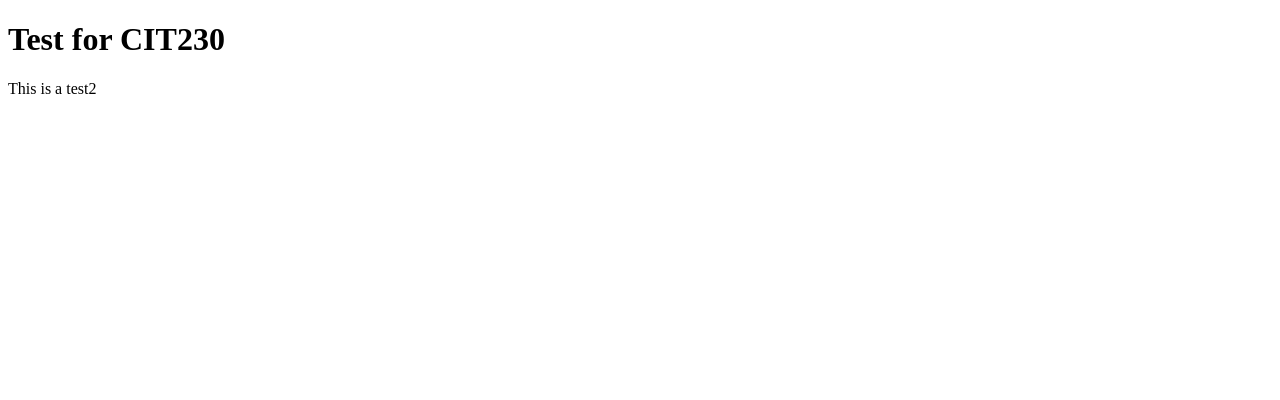
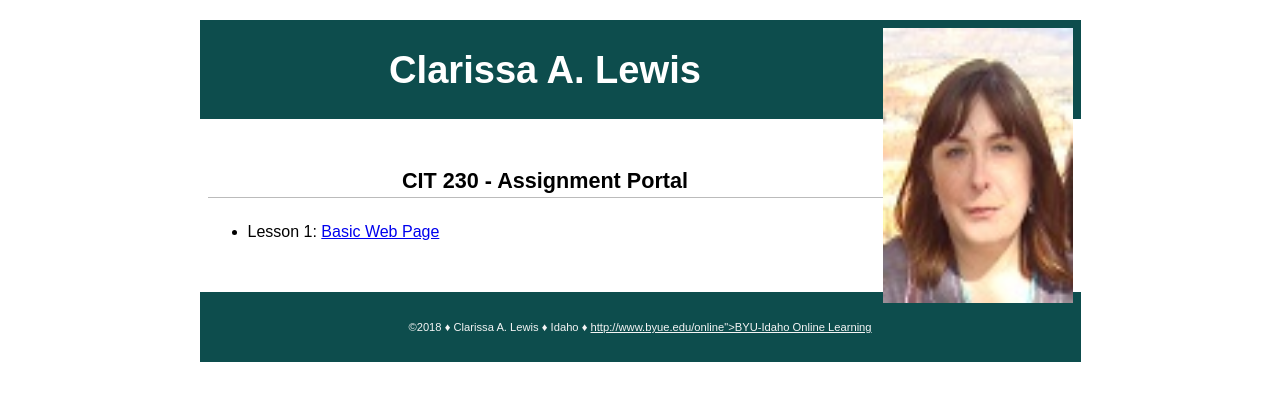
Before and after one commit to ClarissaL/ClarissaL.github.io, a plain HTML site: page index.html in a window 1280 px wide. Drawn offline with Linux system fonts and the light colour scheme.

Commit message:
Changed index.html to my assignment portal

```diff
--- a/index.html
+++ b/index.html
@@ -1,12 +1,28 @@
 <!DOCTYPE html>
-<html>
+<html lang="en-US">
 <head>
 <meta charset="utf-8">
-<title>My First Page</title>
+<meta name="viewport" content="width=device-width, initial-scale=1">
+<meta name="description" content="Assignment portal page for Clarissa Lewis in CIT 230: Web Frontend Development at BYU-Idaho">
+<link rel="stylesheet" href="styles/main.css">
+<title>CIT 230 Assigment Portal | Clarissa A. Lewis | BYU-Idaho</title>
 </head>
 
 <body>
-<h1>Test for CIT230</h1>
-    <p>This is a test2</p>
+    <header>
+        <img src="images/profile-picture.jpg" width="200" height="273" alt="Profile picture">
+        <h1>Clarissa A. Lewis</h1>
+    </header>
+    <nav>
+    <!--This will contain a main menu in the future.-->                                     </nav>
+    <main>
+        <h2>CIT 230 - Assignment Portal</h2>
+        <ul>
+            <li>Lesson 1: <a href="basicpage.html">Basic Web Page</a></li>
+        </ul>
+    </main>
+    <footer>
+        <p>&copy;2018 &diams; Clarissa A. Lewis &diams; Idaho &diams; <a href="http://www.byui.edu/online">http://www.byue.edu/online">BYU-Idaho Online Learning</a></p>
+    </footer>
 </body>
 </html>
--- /dev/null
+++ b/styles/main.css
@@ -0,0 +1,45 @@
+/* CIT 230 - Assignment Portal CSS Template */
+/* You may use #HEX or color names */
+
+/* * is a wildcard referring to all elements. */
+{ margin: 0; box-sizing: border-box;}
+
+body {
+    font-size: 16px;
+    line-height: 32px;
+    font-family:  Ubuntu, sans-serif, serif;
+    color: black;
+}
+
+h1 {
+    font-size: 2.38rem;
+    color: white;
+}
+
+h2 {
+    font-size: 1.35rem;
+    text-align: center;
+    border-bottom: 1px solid #bbb;
+}
+
+header, main, footer {
+    margin: 1.25rem auto;
+    padding: .5rem;
+    max-width: 865px;
+}
+
+header, footer, footer a {
+    text-align: center;
+    background-color: #0D4D4D;
+    color: whitesmoke;
+}
+
+header img {
+    width: 190px;
+    height: 275px;
+    float: right;
+}
+
+footer {
+    font-size: 0.7rem;
+}
```
Also changed, not shown: basicpage.html (added, +14 -0 lines), images/profile-picture.jpg (added).
